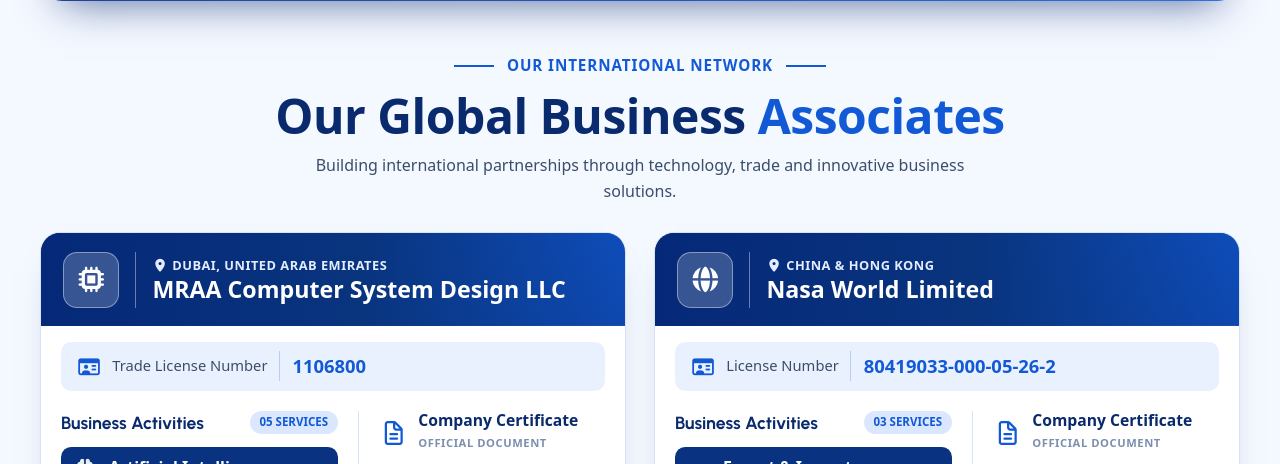
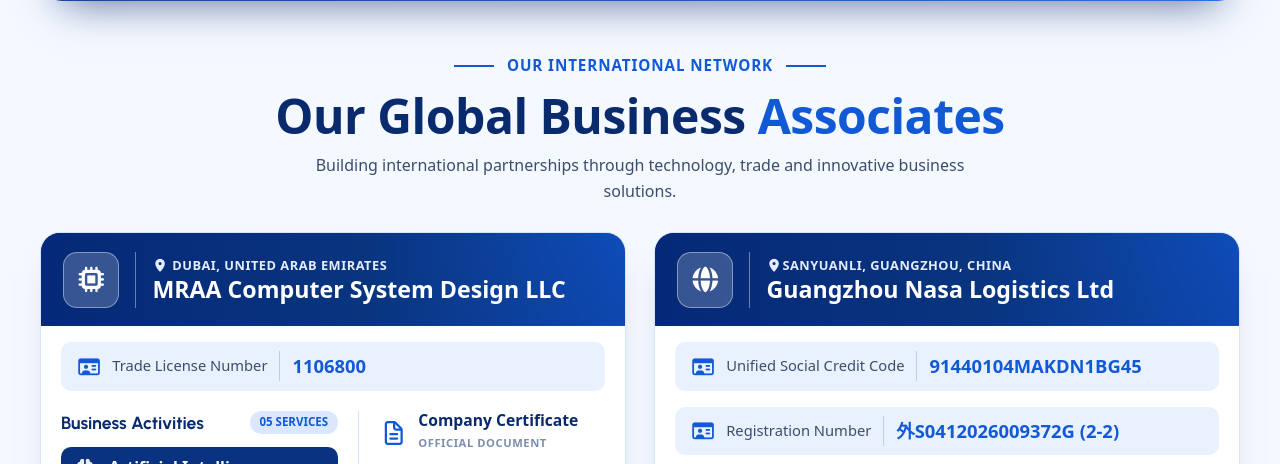
Before and after one commit to Salman0Rahman/leniency-international-agency, a Laravel app: page /companies in a window 1280 px wide. Shown: the part 568-1032 px from the top of the page. Run offline with Laravel 12, Linux system fonts and the light colour scheme; some libraries are stand-ins or nearby versions; some web fonts are replaced.

Commit message:
companies new business added

```diff
--- a/resources/views/livewire/pages/companies.blade.php
+++ b/resources/views/livewire/pages/companies.blade.php
@@ -127,6 +127,65 @@
                     </div>
                 </article>
 
+                <article class="lia-card">
+                    <!-- Optional skyline: add style="--lia-img:url(assets/images/hongkong-skyline.jpg)" to the next div -->
+                    <div class="lia-chead">
+                        <div class="lia-ico"><i class="fa-solid fa-globe"></i></div>
+                        <i class="lia-bar"></i>
+                        <div>
+                            <div class="lia-place">
+                                <i class="fa-solid fa-location-dot"></i>Sanyuanli, Guangzhou, China
+                            </div>
+                            <h3>Guangzhou Nasa Logistics Ltd</h3>
+                        </div>
+                    </div>
+                    <div class="lia-lic">
+                        <i class="fa-regular fa-id-card"></i> Unified Social Credit Code
+                        <b>91440104MAKDN1BG45</b>
+                    </div>
+                    <div class="lia-lic">
+                        <i class="fa-regular fa-id-card"></i> Registration Number
+                        <b>外S0412026009372G (2-2)</b>
+                    </div>
+                    <div class="lia-body">
+                        <div>
+                            <div class="lia-act-h">
+                                <h4>Business Activities</h4>
+                                <span class="lia-count">03 SERVICES</span>
+                            </div>
+                            <ul class="lia-acts">
+                                <li>
+                                    <i class="fa-solid fa-earth-asia"></i>
+                                    <span>Export &amp; Import<br /><small>(All categories except chemicals and
+                                            weapons)</small></span>
+                                </li>
+                                <li>
+                                    <i class="fa-solid fa-truck"></i> Logistics and Support
+                                </li>
+                                <li><i class="fa-solid fa-ship"></i> Cargo Services</li>
+                            </ul>
+                        </div>
+                        <div class="lia-div"></div>
+                        <div class="lia-cert">
+                            <div class="lia-cert-h">
+                                <i class="fa-regular fa-file-lines"></i>
+                                <div>
+                                    <b>Company Certificate</b><small>Official document</small>
+                                </div>
+                            </div>
+                            <div class="lia-frame">
+                                <span>Certificate picture</span>
+                                <img src="{{ asset('frontend/assets/images/Guangzhou-Nasa-Logistics-Ltd.jpeg') }}"
+                                    data-rotate="90" alt="Guangzhou Nasa Logistics certificate" loading="lazy"
+                                    onerror="this.remove()" />
+                            </div>
+                            <button type="button" class="lia-view">
+                                <i class="fa-solid fa-magnifying-glass"></i> View Certificate
+                            </button>
+                        </div>
+                    </div>
+                </article>
+
                 <!-- Company 2 -->
                 <article class="lia-card">
                     <!-- Optional skyline: add style="--lia-img:url(assets/images/hongkong-skyline.jpg)" to the next div -->
@@ -135,7 +194,7 @@
                         <i class="lia-bar"></i>
                         <div>
                             <div class="lia-place">
-                                <i class="fa-solid fa-location-dot"></i> China &amp; Hong Kong
+                                <i class="fa-solid fa-location-dot"></i>Hong Kong
                             </div>
                             <h3>Nasa World Limited</h3>
                         </div>
@@ -218,6 +277,31 @@
         var root = document.querySelector(".lia-network");
         if (!root || root.getAttribute("data-lia-init")) return;
         root.setAttribute("data-lia-init", "1");
+
+
+        // Rotate images marked data-rotate (degrees, clockwise) so sideways scans show upright
+        root.querySelectorAll("img[data-rotate]").forEach(function (img) {
+        function rotate() {
+            if (img.dataset.done || !img.naturalWidth) return;
+            var deg = parseInt(img.dataset.rotate, 10) || 0;
+            var swap = deg % 180 !== 0;
+            var c = document.createElement("canvas");
+            c.width = swap ? img.naturalHeight : img.naturalWidth;
+            c.height = swap ? img.naturalWidth : img.naturalHeight;
+            var ctx = c.getContext("2d");
+            ctx.translate(c.width / 2, c.height / 2);
+            ctx.rotate((deg * Math.PI) / 180);
+            ctx.drawImage(img, -img.naturalWidth / 2, -img.naturalHeight / 2);
+            try {
+            img.dataset.done = "1";
+            img.src = c.toDataURL("image/jpeg", 0.92);
+            } catch (e) {}
+        }
+        if (img.complete) rotate();
+        else img.addEventListener("load", rotate);
+        });
+
+
         var dlg = root.querySelector(".lia-dialog");
         var body = root.querySelector(".lia-dialog-body");
 
@@ -248,4 +332,5 @@
         });
       })();
 </script>
+
 @endpush
```
Also changed, not shown: public/frontend/assets/images/Guangzhou-Nasa-Logistics-Ltd.jpeg (added).
